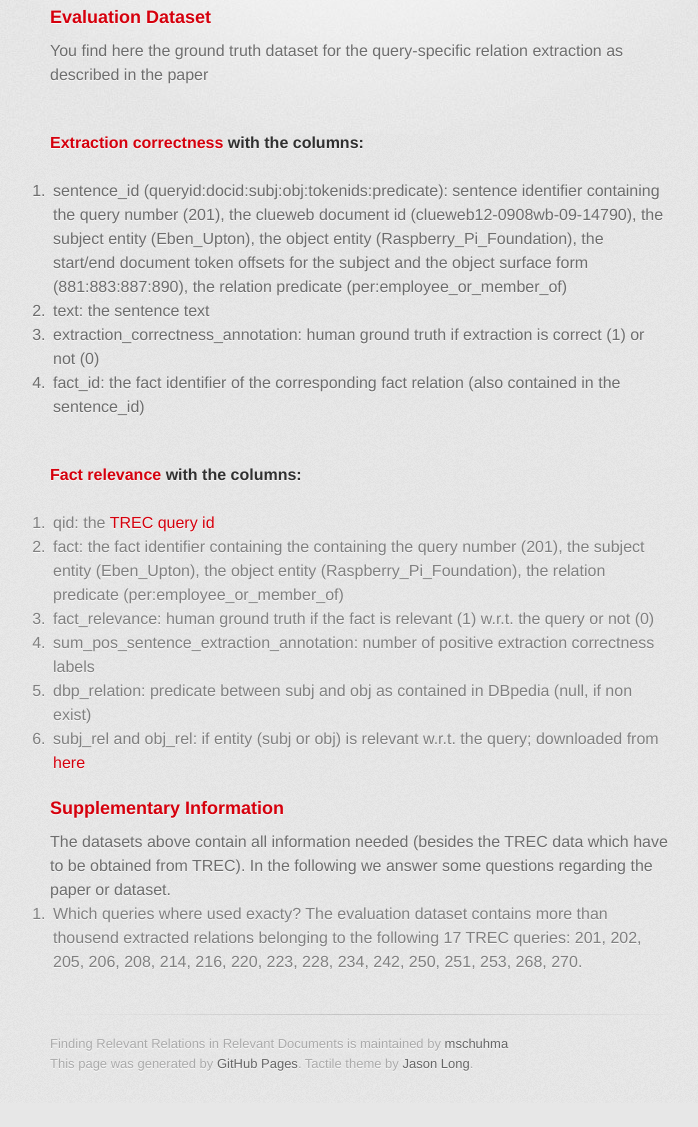
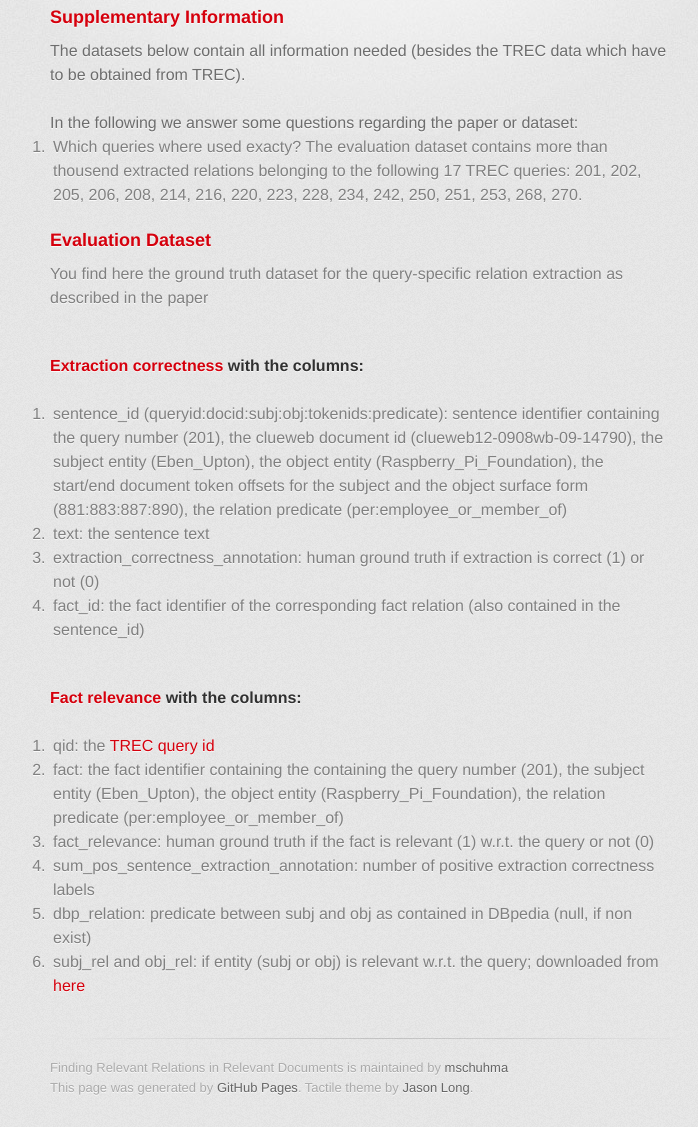
Before and after one commit to mschuhma/relrels, a plain HTML site: page index.html in a window 1280 px wide. Shown: the part 439-1566 px from the top of the page, without its empty margins (280-978 px from the left). Before the commit the page ends 1542 px from the top, so only its background shows below. Drawn offline with Linux system fonts and the light colour scheme; a web font is replaced by a local one.

Commit message:
Update index.html

```diff
--- a/index.html
+++ b/index.html
@@ -33,6 +33,16 @@ Please cite this paper when referring to the datasets below.
 </p>
 
 <h3>
+<a id="evaluation-dataset" class="anchor" href="#evaluation-dataset" aria-hidden="true"><span class="octicon octicon-link"></span></a>Supplementary Information</h3>
+The datasets below contain all information needed (besides the TREC data which have to be obtained from TREC). </br></br>
+In the following we answer some questions regarding the paper or dataset:
+<font color="grey" size="small">
+<ol>
+  <li>Which queries where used exacty? The evaluation dataset contains more than thousend extracted relations belonging to the following 17 TREC queries:
+  201, 202, 205, 206, 208, 214, 216, 220, 223, 228, 234, 242, 250, 251, 253, 268, 270.
+</ol>
+
+<h3>
 <a id="evaluation-dataset" class="anchor" href="#evaluation-dataset" aria-hidden="true"><span class="octicon octicon-link"></span></a>Evaluation Dataset</h3>
 
 <p>You find here the ground truth dataset for the query-specific relation extraction as described in the paper</p>
@@ -59,14 +69,6 @@ Please cite this paper when referring to the datasets below.
 </ol>
 </font>
 
-<h3>
-<a id="evaluation-dataset" class="anchor" href="#evaluation-dataset" aria-hidden="true"><span class="octicon octicon-link"></span></a>Supplementary Information</h3>
-The datasets above contain all information needed (besides the TREC data which have to be obtained from TREC). In the following we answer some questions regarding the paper or dataset.
-<font color="grey" size="small">
-<ol>
-  <li>Which queries where used exacty? The evaluation dataset contains more than thousend extracted relations belonging to the following 17 TREC queries:
-  201, 202, 205, 206, 208, 214, 216, 220, 223, 228, 234, 242, 250, 251, 253, 268, 270.
-</ol>
 </section>
 
         <footer>
```
